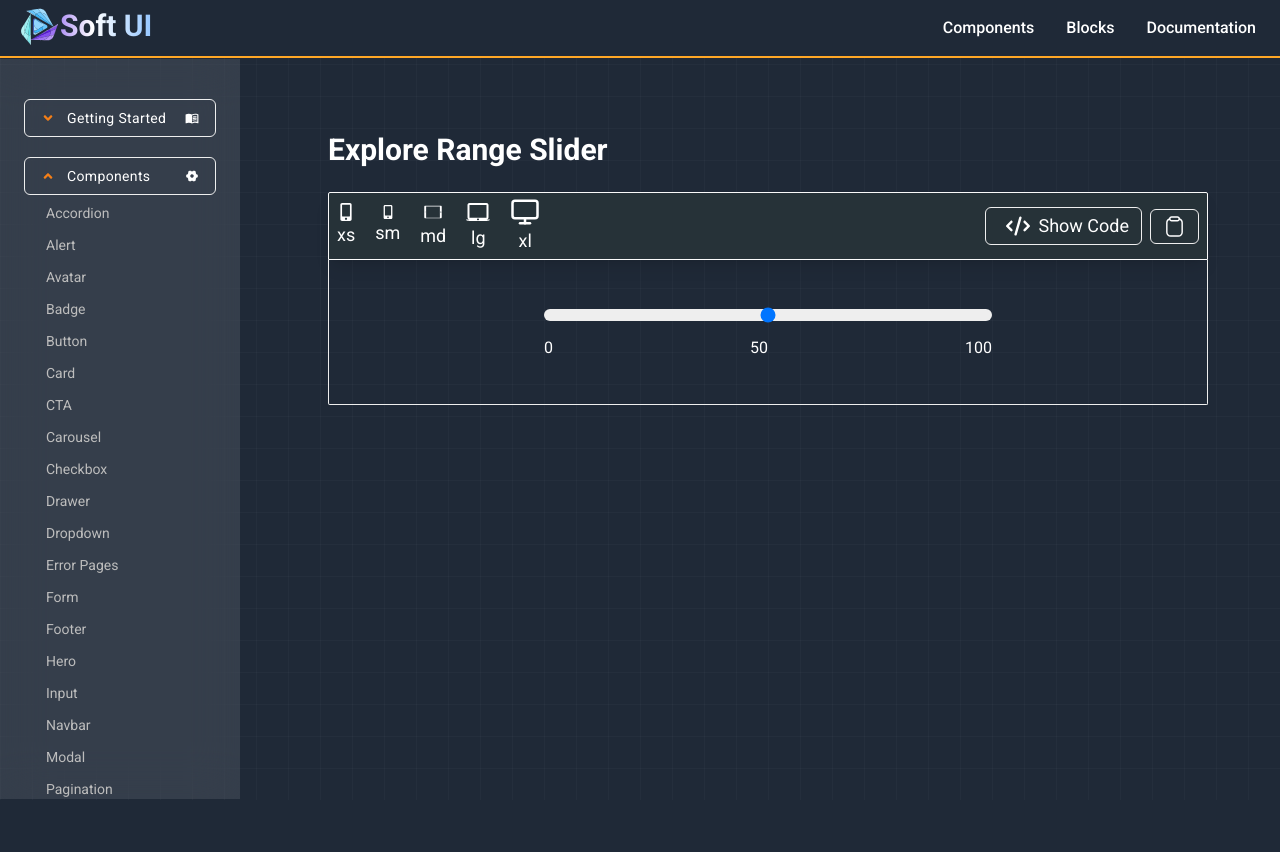
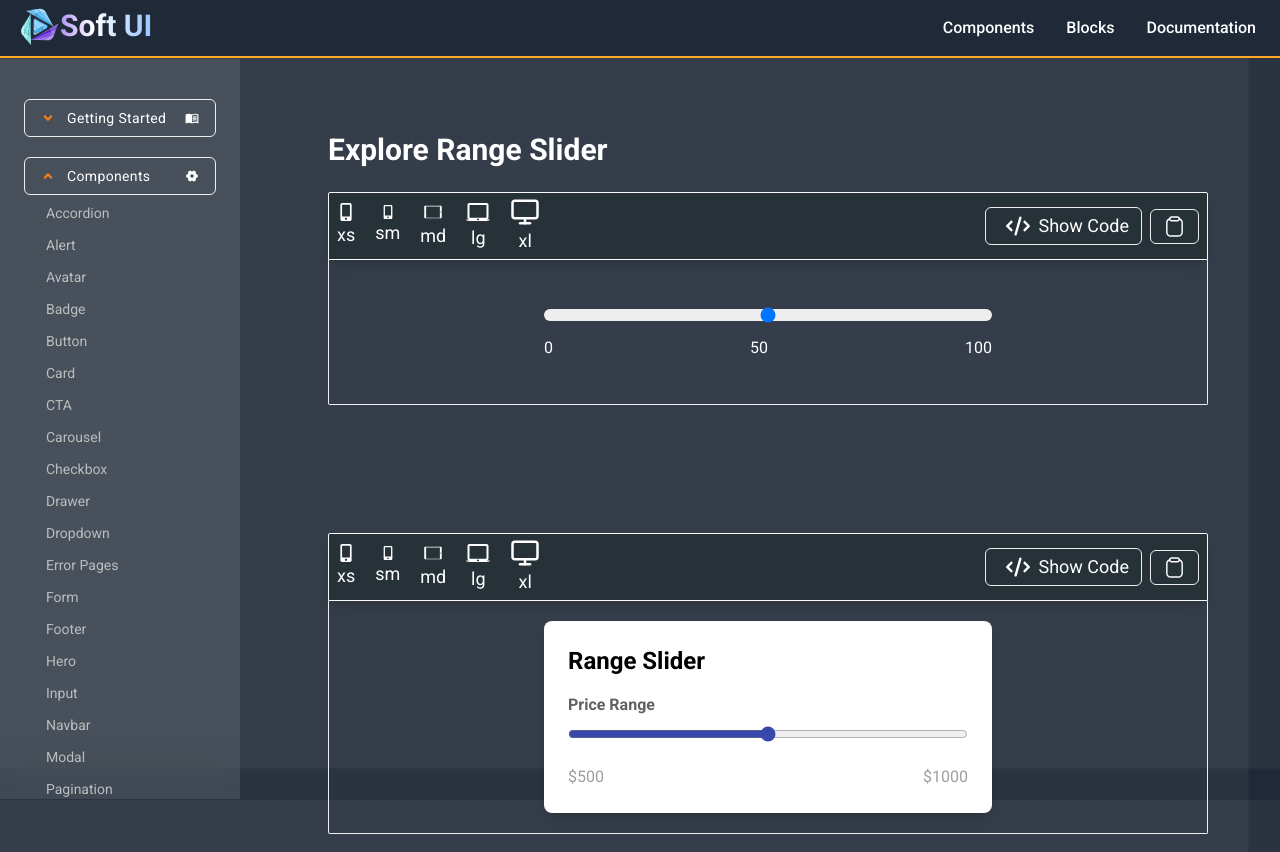
Before and after one commit to akash-khan-311/softui, a React (Vite) app: page /components/range-slider in a window 1280 px wide. Shown: the top 852 px of the page. Before the commit the page ends 800 px from the top, so only its background shows below. Built offline with nearby package versions, Linux system fonts and the light colour scheme.

Commit message:
feat:slider: another slider updated

```diff
--- a/src/UIcomponents/Range-Slider/Slider.jsx
+++ b/src/UIcomponents/Range-Slider/Slider.jsx
@@ -1,10 +1,12 @@
 import Slider1 from "../../components/Range-Slider/Slider1";
+import Slider2 from "../../components/Range-Slider/Slider2";
 
 
 const Slider = () => {
     return (
         <>
             <Slider1/>
+            <Slider2/>
         </>
     );
 };
--- /dev/null
+++ b/src/components/Range-Slider/Slider2.jsx
@@ -0,0 +1,79 @@
+import  { useState } from 'react';
+import CodeBox from '../../Shared/CodeBox/CodeBox';
+
+const Slider2 = () => {
+  const [value, setValue] = useState(500);
+
+  const updatePrice = (value) => {
+    document.getElementById("minPrice").textContent = "$" + value;
+  };
+
+  const handleChange = (e) => {
+    const newValue = parseInt(e.target.value);
+    setValue(newValue);
+    updatePrice(newValue);
+  };
+
+  return (
+    <CodeBox stringCode={`import  { useState } from 'react';
+const Slider = ()=> {
+    const [value, setValue] = useState(500);
+    const updatePrice = (value) => {
+      document.getElementById("minPrice").textContent = "$" + value;
+    };
+
+    const handleChange = (e) => {
+      const newValue = parseInt(e.target.value);
+      setValue(newValue);
+      updatePrice(newValue);
+    };
+    return (
+        <div className="bg-white rounded-lg shadow-lg p-6 w-full max-w-md">
+          <h2 className="text-2xl font-bold mb-4">Range Slider</h2>
+          <div className="mb-4">
+            <label htmlFor="price-range" className="block text-gray-700 font-bold mb-2">Price Range</label>
+            <input
+              type="range"
+              id="price-range"
+              className="w-full accent-indigo-600"
+              min="0"
+              max="1000"
+              value={value}
+              onChange={handleChange}
+            />
+          </div>
+          <div className="flex justify-between text-gray-500">
+            <span id="minPrice">${value}</span>
+            <span id="maxPrice">$1000</span>
+          </div>
+        </div>
+    )
+}
+    export default Slider;
+    `}>
+       <div className="flex justify-center items-center">
+       <div className="bg-white rounded-lg shadow-lg p-6 w-full max-w-md">
+      <h2 className="text-2xl font-bold mb-4">Range Slider</h2>
+      <div className="mb-4">
+        <label htmlFor="price-range" className="block text-gray-700 font-bold mb-2">Price Range</label>
+        <input
+          type="range"
+          id="price-range"
+          className="w-full accent-indigo-600"
+          min="0"
+          max="1000"
+          value={value}
+          onChange={handleChange}
+        />
+      </div>
+      <div className="flex justify-between text-gray-500">
+        <span id="minPrice">${value}</span>
+        <span id="maxPrice">$1000</span>
+      </div>
+    </div>
+       </div>
+    </CodeBox>
+  );
+};
+
+export default Slider2;
```
